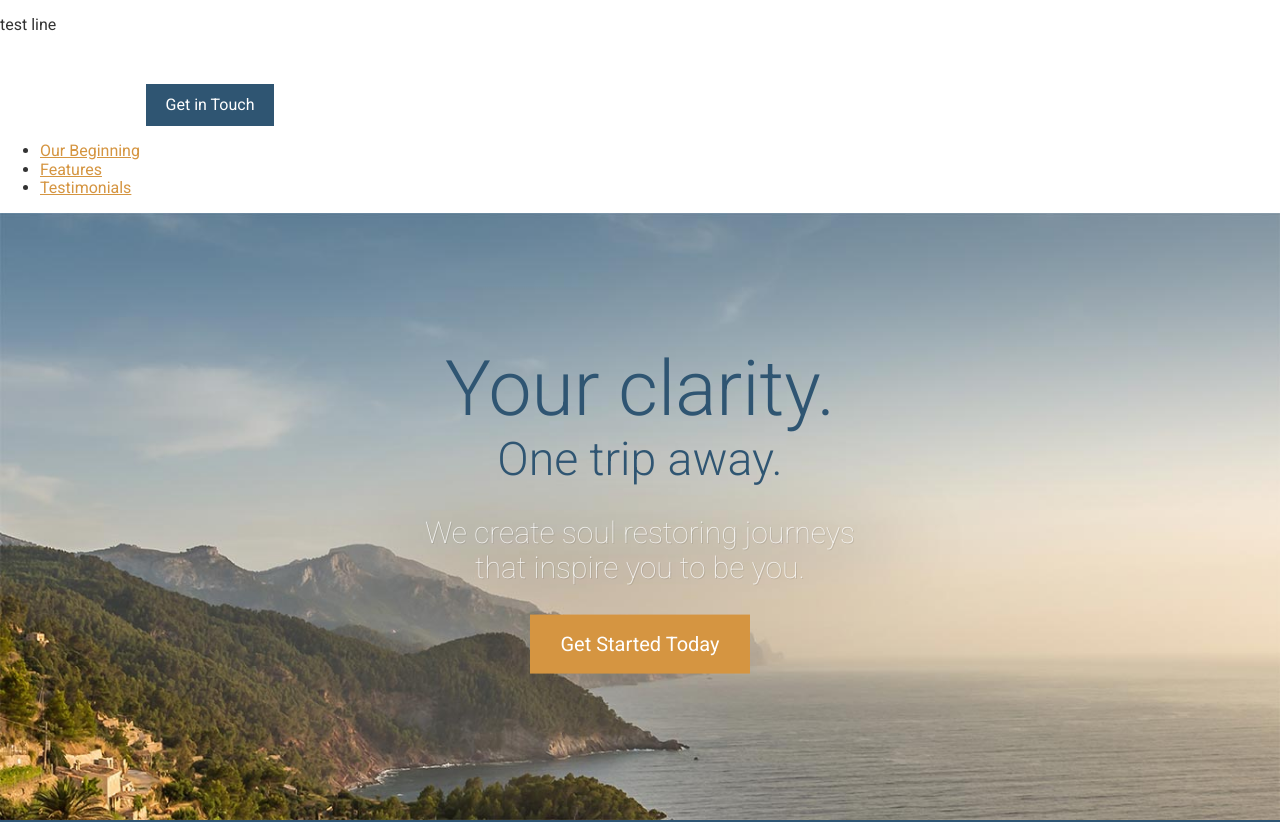
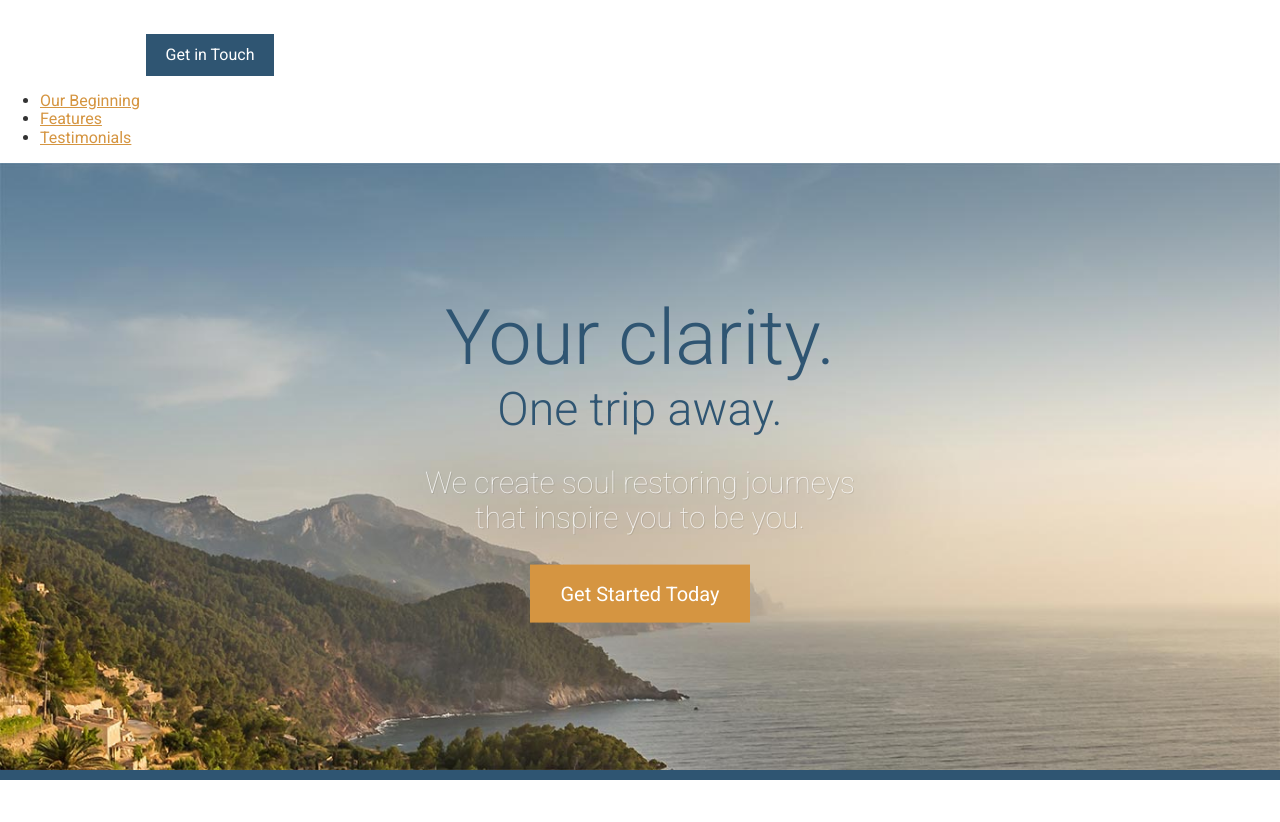
Before and after one commit to lyt2015/course--udemy--brad-schiff--travel-site, a website: page index.html in a window 1280 px wide. Shown: the top 822 px of the page. Drawn offline with Linux system fonts and the light colour scheme.

Commit message:
remove the test line

```diff
--- a/index.html
+++ b/index.html
@@ -20,7 +20,6 @@
   </head>
 
   <body>
-    <p>test line</p>
     <header>
       <img src="assets/images/icons/clear-view-escapes.svg" />
       <a class="btn" href="#">Get in Touch</a>
```
